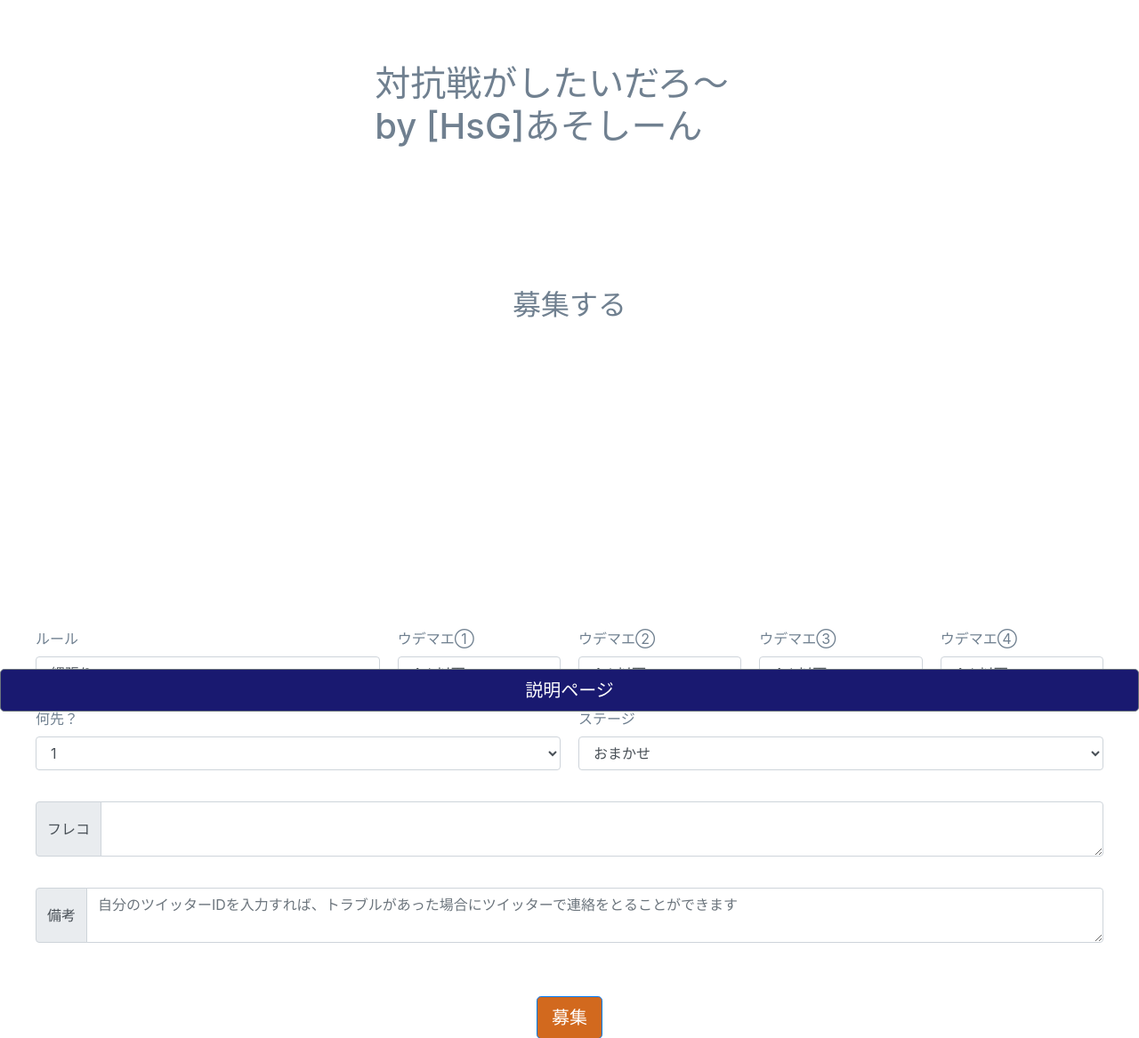
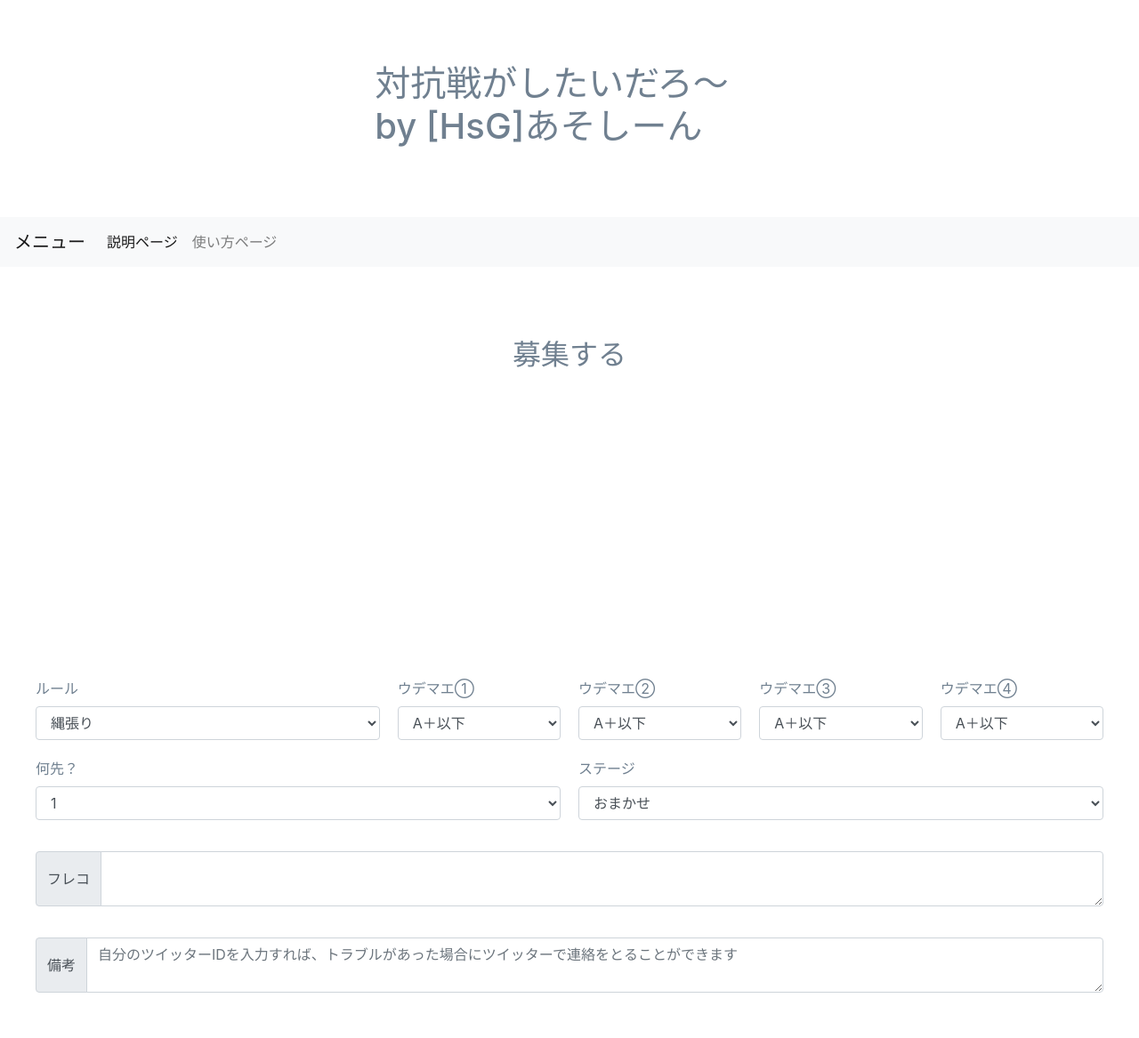
Before and after one commit to shungame65/splatoonmatch, a Flask app: page /home in a window 1280 px wide. Shown: the top 1167 px of the page at 89% size. Run offline with Flask 2, Linux system fonts and the light colour scheme; a user stored in the database is signed in; some libraries are stand-ins or nearby versions.

Commit message:
Update main.html

```diff
--- a/templates/main.html
+++ b/templates/main.html
@@ -22,6 +22,22 @@
         <div class="row justify-content-center">
             <h1 style="padding: 70px;">対抗戦がしたいだろ〜　<br>by [HsG]あそしーん</h1>
         </div>
+      <nav class="navbar navbar-expand-lg navbar-light bg-light">
+  <a class="navbar-brand" href="#">メニュー</a>
+  <button class="navbar-toggler" type="button" data-toggle="collapse" data-target="#navbarNav" aria-controls="navbarNav" aria-expanded="false" aria-label="Toggle navigation">
+    <span class="navbar-toggler-icon"></span>
+  </button>
+  <div class="collapse navbar-collapse" id="navbarNav">
+    <ul class="navbar-nav">
+      <li class="nav-item active">
+        <a class="nav-link" href="aboutthiswebsite">説明ページ <span class="sr-only">(current)</span></a>
+      </li>
+      <li class="nav-item">
+        <a class="nav-link" href="https://www.notion.so/3ef45e50ad41467cbee51743a0a5ef81">使い方ページ</a>
+      </li>
+    </ul>
+  </div>
+</nav>
         <div class="row justify-content-center">
             <h4 style="display: none; color: #ff4000;" id="loginsuccess">:ログインしました({{email}})
             </h4>
@@ -288,7 +304,7 @@
     <script src="https://code.jquery.com/jquery-3.2.1.slim.min.js" integrity="sha384-KJ3o2DKtIkvYIK3UENzmM7KCkRr/rE9/Qpg6aAZGJwFDMVNA/GpGFF93hXpG5KkN" crossorigin="anonymous"></script>
     <script src="https://cdnjs.cloudflare.com/ajax/libs/popper.js/1.12.9/umd/popper.min.js" integrity="sha384-ApNbgh9B+Y1QKtv3Rn7W3mgPxhU9K/ScQsAP7hUibX39j7fakFPskvXusvfa0b4Q" crossorigin="anonymous"></script>
     <script src="https://maxcdn.bootstrapcdn.com/bootstrap/4.0.0/js/bootstrap.min.js" integrity="sha384-JZR6Spejh4U02d8jOt6vLEHfe/JQGiRRSQQxSfFWpi1MquVdAyjUar5+76PVCmYl" crossorigin="anonymous"></script>
-    <button type="button" class="btn btn-secondary btn-lg btn-block" style="position: sticky; bottom: 0; background-color: #191970;" onclick="document.location = 'aboutthiswebsite'">説明ページ</button>
-
+<!--     <button type="button" class="btn btn-secondary btn-lg btn-block" style="position: sticky; bottom: 0; background-color: #191970;" onclick="document.location = 'aboutthiswebsite'">説明ページ</button>
+     -->
   </body>
 </html>
```
